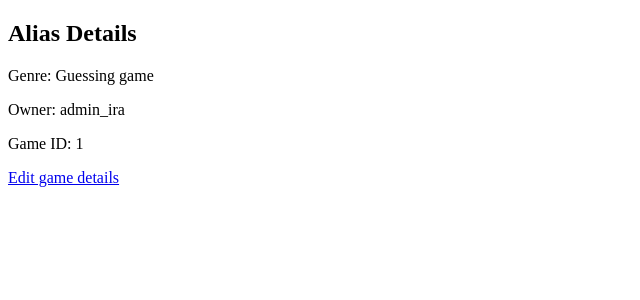
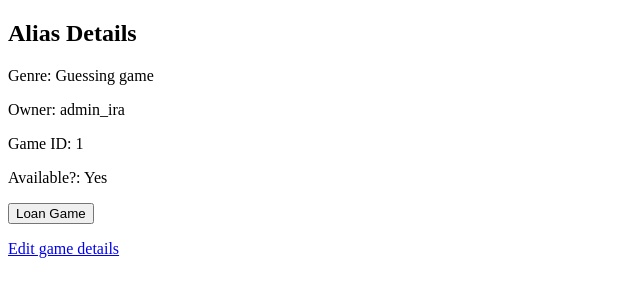
Before and after one commit to rikuvil/appprog, a Django app: page /board-game/1/ in a window 1280 px wide. Shown: the part 98-398 px from the top of the page, without its empty margins (0-640 px from the left). Run offline with Django 4.2, Linux system fonts and the light colour scheme; data comes from the database, SQL or seed files in the repository; both versions use the stored data as it was after the commit.

Commit message:
game loaning and such

```diff
--- a/app_app/forms.py
+++ b/app_app/forms.py
@@ -5,5 +5,7 @@ from .models import *
 class BoardGameForm(forms.ModelForm):
     class Meta:
         model = BoardGame
-        fields = ['name', 'genre']
-        labels = {'name': 'Title', 'genre': 'Genre'}
+        fields = ['name', 'genre', 'available']
+        labels = {'name': 'Title',
+                  'genre': 'Genre',
+                  'available': 'Available'}
--- a/app_app/models.py
+++ b/app_app/models.py
@@ -7,7 +7,9 @@ from django.utils import timezone
 class BoardGame(models.Model):
     name = models.CharField(max_length=100)
     genre = models.CharField(max_length=100, default='none')
-    owner = models.ForeignKey(User, on_delete=models.CASCADE)
+    owner = models.ForeignKey(User, on_delete=models.CASCADE, related_name='owned_games')
+    available = models.BooleanField(default=True)
+    loaned_to = models.ForeignKey(User, null=True, blank=True, on_delete=models.SET_NULL, related_name='loaned_games')
 
     date_added = models.DateTimeField(default=timezone.now)
     #last_modified = models.DateTimeField(default=timezone.now)
@@ -15,6 +17,9 @@ class BoardGame(models.Model):
 
     def __str__(self):
         return self.name
+
+    class Meta:
+        verbose_name = 'Board game'
 
 class BoardGamer(models.Model):
     name = models.CharField(max_length=100)
--- a/app_app/templates/all_board_games.html
+++ b/app_app/templates/all_board_games.html
@@ -4,7 +4,7 @@
   <h2>All Board Games</h2>
   <ul>
     {% for game in games %}
-      <li><a href="{% url 'board_game_detail' game.id %}">{{ game.name }}</a></li>
+        <li><a href="{% url 'board_game_detail' game.id %}">{{ game.name }}</a></li>
     {% endfor %}
   </ul>
   <a href="{% url 'new_board_game' %}">Add a new board game</a>
--- a/app_app/templates/board_game_detail.html
+++ b/app_app/templates/board_game_detail.html
@@ -5,10 +5,20 @@
   <p>Genre: {{ game.genre }}</p>
   <p>Owner: {{ game.owner }} </p>
   <p>Game ID: {{ game.id }}</p>
+  {% if game.available %}
+    <p>Available?: Yes</p>
+    <form action="{% url 'loan_board_game' game.id %}" method="post">
+      {% csrf_token %}
+      <input type="submit" value="Loan Game">
+    </form>
+  {% else %}
+    <p>This game is currently not available</p>
+    <p> Loaned to {{ game.loaned_to }}</p>
+  {% endif %}
   <!-- Add other details as needed -->
 
   <p>
-    <a href="{% url 'edit_board_game' game_id=game.id %}">
+    <a href="{% url 'edit_board_game' game.id %}">
       Edit game details</a>
   </p>
 
--- a/app_app/templates/edit_board_game.html
+++ b/app_app/templates/edit_board_game.html
@@ -1,4 +1,6 @@
 {% extends 'base.html' %}
+
+<!-- DOES NOT WORK IDK WHY :(-->
 
 {% block content %}
   <h2><a href="{% url 'board_game_detail' game.id %}">{{ game }}</a></h2>
@@ -7,8 +9,8 @@
 
   <form action="{% url 'edit_board_game' game.id %}" method="post">
     {% csrf_token %}
-    {{ forms.as_div }}
-    <button name="submit">Save changes</button>
+    {{ forms.as_p }}
+    <input type="submit" value="Save">
   </form>
 
   <p>
--- a/app_app/templates/homepage.html
+++ b/app_app/templates/homepage.html
@@ -8,5 +8,6 @@
     <li><a href="{% url 'all_board_games' %}">View All Board Games</a></li>
     <li><a href="{% url 'all_board_gamers' %}">View All Board Gamers</a></li>
     <li><a href="{% url 'all_game_loans' %}">View All Game Loans</a></li>
+    <li><a href="{% url 'loaned_games' %}">Your loaned games</a></li>
   </ul>
 {% endblock %}
--- a/app_app/urls.py
+++ b/app_app/urls.py
@@ -14,6 +14,9 @@ urlpatterns = [
 
     path('all-game-loans/', views.all_game_loans, name='all_game_loans'),
     path('loan/<int:loan_id>/', views.loan_detail, name='loan_detail'),
+    path('loan_board_game/<int:game_id>', views.loan_board_game, name='loan_board_game'),
+    path('return_board_game/<int:game_id>/', views.return_board_game, name='return_board_game'),
+    path('loaned_games/', views.loaned_games, name='loaned_games'),
 
 
     path('register/', views.register, name='register'),
--- a/app_app/views.py
+++ b/app_app/views.py
@@ -2,6 +2,8 @@ from django.shortcuts import render, get_object_or_404, redirect
 from .models import BoardGame, BoardGamer, GameLoan
 from django.contrib.auth.forms import UserCreationForm, AuthenticationForm
 from django.contrib.auth import login, logout
+from django.contrib.auth.decorators import login_required
+from django.http import Http404, HttpResponseForbidden
 from .forms import *
 
 
@@ -34,23 +36,25 @@ def new_board_game(request):
     context = {'form': form}
     return render(request, 'new_board_game.html', context)
 
+
+## Doesnt work
 def edit_board_game(request, game_id):
-    """Edit an existing board game."""
     game = BoardGame.objects.get(id=game_id)
-    #game = get_object_or_404(BoardGame, pk=game_id, owner=request.user)
 
-    if request.method != 'POST':
-        #Initial request; pre-fill form with the current entry.
-        form = BoardGameForm(instance=game)
-    else:
-        #POST data submitted; process data.
+    if request.method == 'POST':
+        # POST data submitted; process data.
         form = BoardGameForm(instance=game, data=request.POST)
         if form.is_valid():
             form.save()
             return redirect('board_game_detail', game_id=game.id)
+    else:
+        # Initial request; pre-fill form with the current entry.
+        form = BoardGameForm(instance=game)
+
+    print(form.errors)
 
     context = {'game': game, 'form': form}
-    return render(request,'edit_board_game.html', context)
+    return render(request, 'edit_board_game.html', context)
 
 #views for BoardGamer model
 
@@ -63,6 +67,43 @@ def board_gamer_detail(request, gamer_id):
     return render(request, 'board_gamer_detail.html', {'gamer': gamer})
 
 #views for GameLoan model
+# Function for user to see the games they have loaned in loaned_games
+@login_required
+def loaned_games(request):
+    user = request.user # Get user
+    user_loaned = BoardGame.objects.filter(loaned_to = user) # Get games loaned to user
+    return render(request, 'loaned_games.html', {'user_loaned': user_loaned})
+
+# Function for a user loaning the board game from board_game_details
+@login_required
+def loan_board_game(request, game_id):
+    game = BoardGame.objects.get(id=game_id) # Get boardgame
+    user = request.user # Get users info
+
+    # Check if there are 3 games loaned already to the user
+    check_loaned_count = BoardGame.objects.filter(loaned_to = user).count()
+    if check_loaned_count >= 3:
+        return HttpResponseForbidden('Cannot loan more than 3 games')
+    # If not loan game to user
+    if game.available:
+        game.available = False
+        game.loaned_to = user
+        game.save()
+    return redirect('board_game_detail', game_id=game.id)
+
+# Function to return loaned board game
+@login_required
+def return_board_game(request, game_id):
+    game = BoardGame.objects.get(id=game_id)
+    user = request.user
+    if request.method == "POST":
+        game.available = True
+        game.loaned_to = None
+        game.save()
+        return redirect('loaned_games')
+
+    return render(request, 'return_board_game.html', {'game': game})
+
 
 def all_game_loans(request):
     loans = GameLoan.objects.all()
```
Also changed, not shown: app_app/templates/loaned_games.html (added, +20 -0 lines), app_app/templates/return_board_game.html (added, +16 -0 lines), app_app/migrations/0004_alter_gameloan_options.py (added), app_app/migrations/0005_boardgame_available.py (added), app_app/migrations/0006_alter_boardgame_options.py (added), app_app/migrations/0007_boardgame_loaned_to_alter_boardgame_owner.py (added), db.sqlite3.
